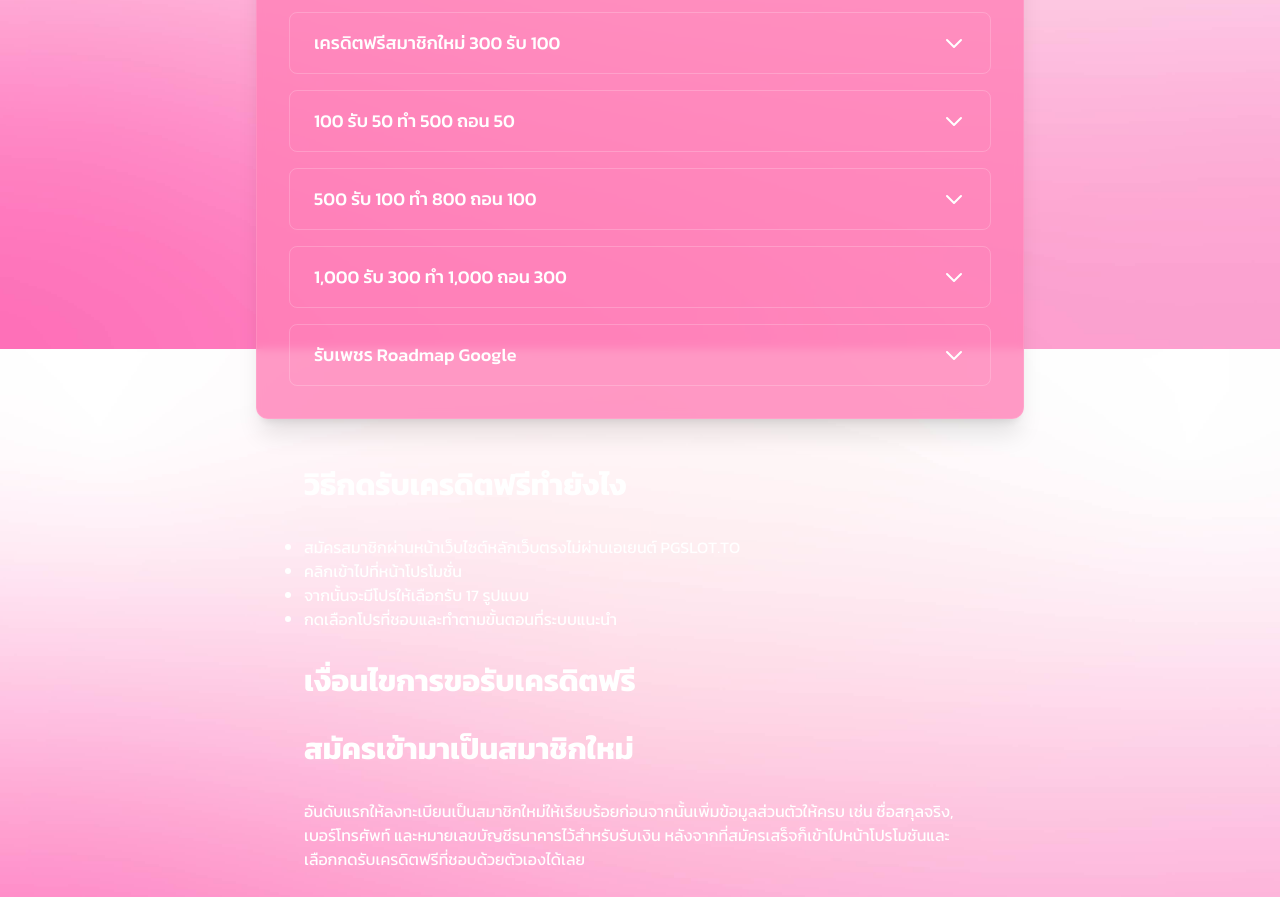
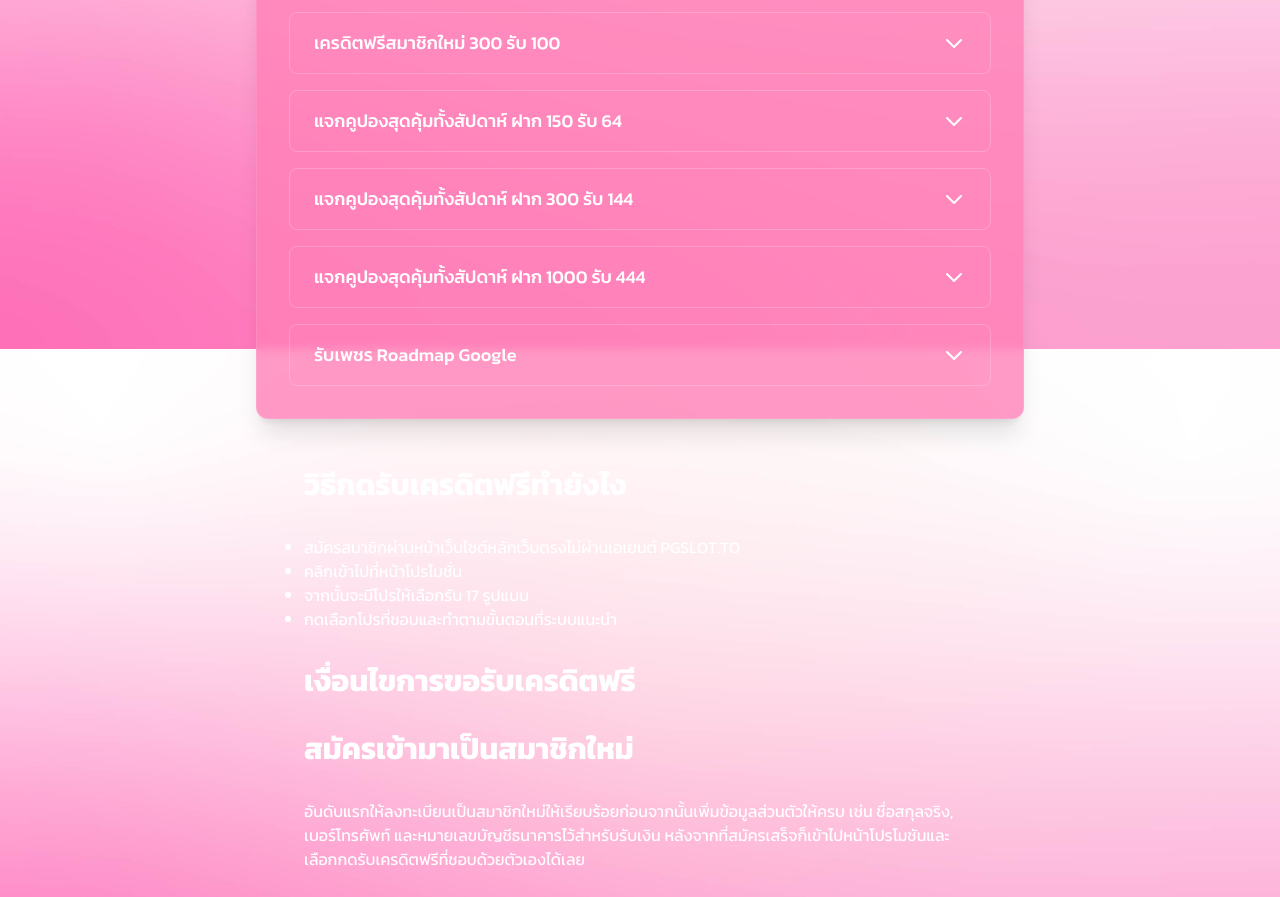
Before and after one commit to zhshimanto/PgTo, a Nuxt app: page /free-credit in a window 1280 px wide. Shown: the part 1251-2148 px from the top of the page. Built offline with nearby package versions, Linux system fonts and the light colour scheme.

Commit message:
free credit last 3 update

```diff
--- a/pages/free-credit.vue
+++ b/pages/free-credit.vue
@@ -154,16 +154,16 @@ const faqItems = [
     answer: 'รหัสคูปอง : PGSLOTTONEWS100'
   },
   {
-    question: '100 รับ 50 ทำ 500 ถอน 50',
-    answer: 'รหัสคูปอง : W6HKICTCEBOXS9P7'
+    question: 'แจกคูปองสุดคุ้มทั้งสัปดาห์ ฝาก 150 รับ 64',
+    answer: 'โค้ด : JR7SAMWVF1Y1M6V0'
   },
   {
-    question: '500 รับ 100 ทำ 800 ถอน 100',
-    answer: 'รหัสคูปอง : IW9NEFJ8AZMKELPN'
+    question: 'แจกคูปองสุดคุ้มทั้งสัปดาห์ ฝาก 300 รับ 144',
+    answer: 'โค้ด : UVLDUS4MZ8NSX16J'
   },
   {
-    question: '1,000 รับ 300 ทำ 1,000 ถอน 300',
-    answer: 'รหัสคูปอง : 2ZC1COLHSEC1YHLA'
+    question: 'แจกคูปองสุดคุ้มทั้งสัปดาห์ ฝาก 1000 รับ 444',
+    answer: 'โค้ด : ZCVVRQWWXSP0MDGP'
   },
   {
     question: 'รับเพชร Roadmap Google',
```
